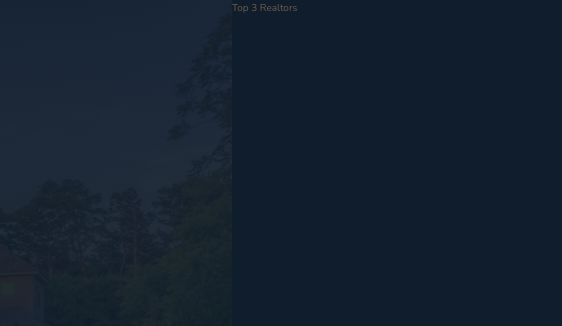
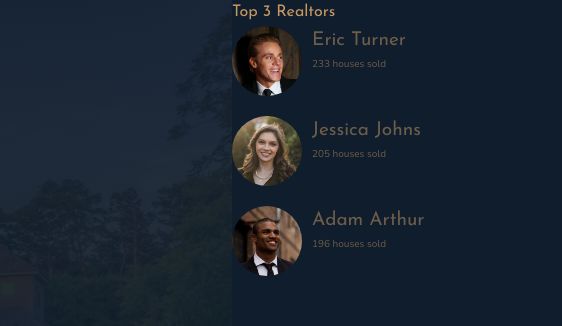
Before and after one commit to ahsanhd/Nextor-tut, a website: page index.html in a window 1280 px wide. Shown: the top 326 px of the page, 718-1280 px from the left. Drawn offline with nearby package versions, Linux system fonts and the light colour scheme.

Commit message:
feature/realotors: Added Realtors section in the hero

```diff
--- a/index.html
+++ b/index.html
@@ -33,7 +33,24 @@
         </header>
 
         <div class="realtors">
-            Top 3 Realtors
+           <h3 class="heading-3">Top 3 Realtors</h3>
+           <div class="realtors__box">
+            <img src="/img/realtor-1.jpeg" alt="realtor 1" class="realtors__img">
+            <div class="realtors__detail">
+                <h4 class="heading-4">Eric Turner</h4>
+                <p class="realtors__detail">233 houses sold</p>
+            </div>
+            <img src="/img/realtor-2.jpeg" alt="realtor 2" class="realtors__img">
+            <div class="realtors__detail">
+                <h4 class="heading-4">Jessica Johns</h4>
+                <p class="realtors__detail">205 houses sold</p>
+            </div>
+            <img src="/img/realtor-3.jpeg" alt="realtor 3" class="realtors__img">
+            <div class="realtors__detail">
+                <h4 class="heading-4">Adam Arthur</h4>
+                <p class="realtors__detail">196 houses sold</p>
+            </div>
+           </div>
         </div>
 
         <section class="features">
--- a/sass/_realtors.scss
+++ b/sass/_realtors.scss
@@ -1,4 +1,27 @@
 .realtors {
     background-color: $color-secondary;
     grid-column: col-start 7 / full-end;
+
+
+
+    &__box {
+        display: grid;
+        grid-template-columns: min-content max-content;
+        grid-column-gap: 1rem;
+        grid-row-gap: 2rem;
+
+    }
+
+    &__img {
+        width: 7rem;
+        border-radius: 50%;
+
+    }
+
+    &__details {
+
+
+    }
+
+
 }
```
Also changed, not shown: css/style.css.
